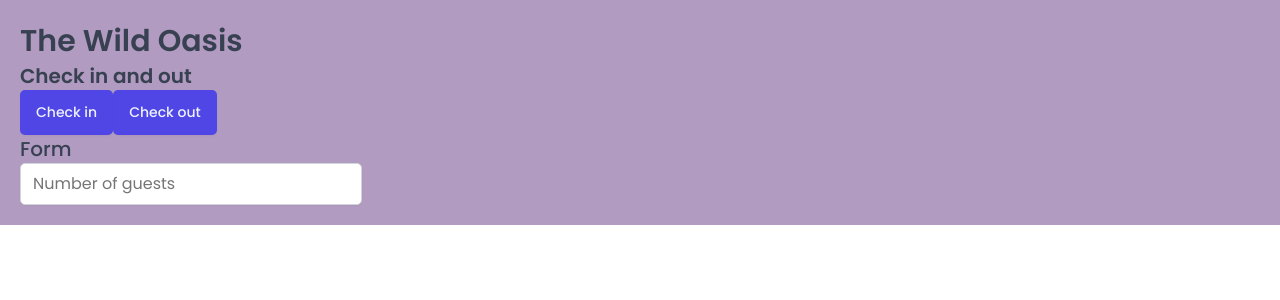
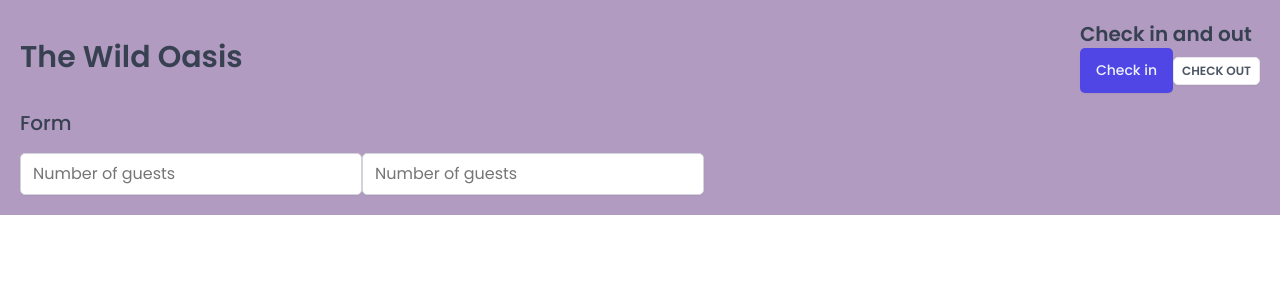
Before and after one commit to Elena-Cr/the-wild-oasis, a React (Vite) app: page / in a window 1280 px wide. Shown: the top 300 px of the page. Built offline with nearby package versions, Linux system fonts and the light colour scheme; a web font is replaced by a local one.

Commit message:
make the components more reausable

```diff
--- a/src/App.jsx
+++ b/src/App.jsx
@@ -3,6 +3,7 @@ import GlobalStyles from "./styles/GlobalStyles";
 import Button from "./ui/Button";
 import Input from "./ui/Input";
 import Heading from "./ui/Heading";
+import Row from "./ui/Row";
 
 const StyledApp = styled.div`
   background-color: #b29bc0;
@@ -14,12 +15,25 @@ function App() {
     <>
       <GlobalStyles />
       <StyledApp>
-        <Heading as="h1">The Wild Oasis</Heading>
-        <Heading as="h2">Check in and out</Heading>
-        <Button>Check in</Button>
-        <Button>Check out</Button>
-        <Heading as="h3">Form</Heading>
-        <Input type="number" placeholder="Number of guests"></Input>
+        <Row>
+          <Row type="horizontal">
+            <Heading as="h1">The Wild Oasis</Heading>
+            <div>
+              <Heading as="h2">Check in and out</Heading>
+              <Button>Check in</Button>
+              <Button variation="secondary" size="small">
+                Check out
+              </Button>
+            </div>
+          </Row>
+          <Row>
+            <Heading as="h3">Form</Heading>
+            <form>
+              <Input type="number" placeholder="Number of guests"></Input>
+              <Input type="number" placeholder="Number of guests"></Input>
+            </form>
+          </Row>
+        </Row>
       </StyledApp>
     </>
   );
--- a/src/ui/Button.jsx
+++ b/src/ui/Button.jsx
@@ -49,19 +49,14 @@ const variations = {
 };
 
 const Button = styled.button`
-  font-size: 1.4rem;
-  padding: 1.2rem 1.6rem;
-  font-weight: 500;
   border: none;
   border-radius: var(--border-radius-sm);
-  background-color: var(--color-brand-600);
-  color: var(--color-brand-50);
   box-shadow: var(--shadow-sm);
-  cursor: pointer;
-
-  &:hover {
-    background-color: var(--color-brand-700);
-  }
+  ${(props) => sizes[props.size]}
+  ${(props) => variations[props.variation]}
 `;
-
+Button.defaultProps = {
+  variation: "primary",
+  size: "medium",
+};
 export default Button;
--- /dev/null
+++ b/src/ui/Row.jsx
@@ -0,0 +1,23 @@
+import styled, { css } from "styled-components";
+
+const Row = styled.div`
+  display: flex;
+
+  ${(props) =>
+    props.type === "horizontal" &&
+    css`
+      justify-content: space-between;
+      align-items: center;
+    `}
+  ${(props) =>
+    props.type === "vertical" &&
+    css`
+      flex-direction: column;
+      gap: 1.6rem;
+    `}
+`;
+Row.defaultProps = {
+  type: "vertical",
+};
+
+export default Row;
```
